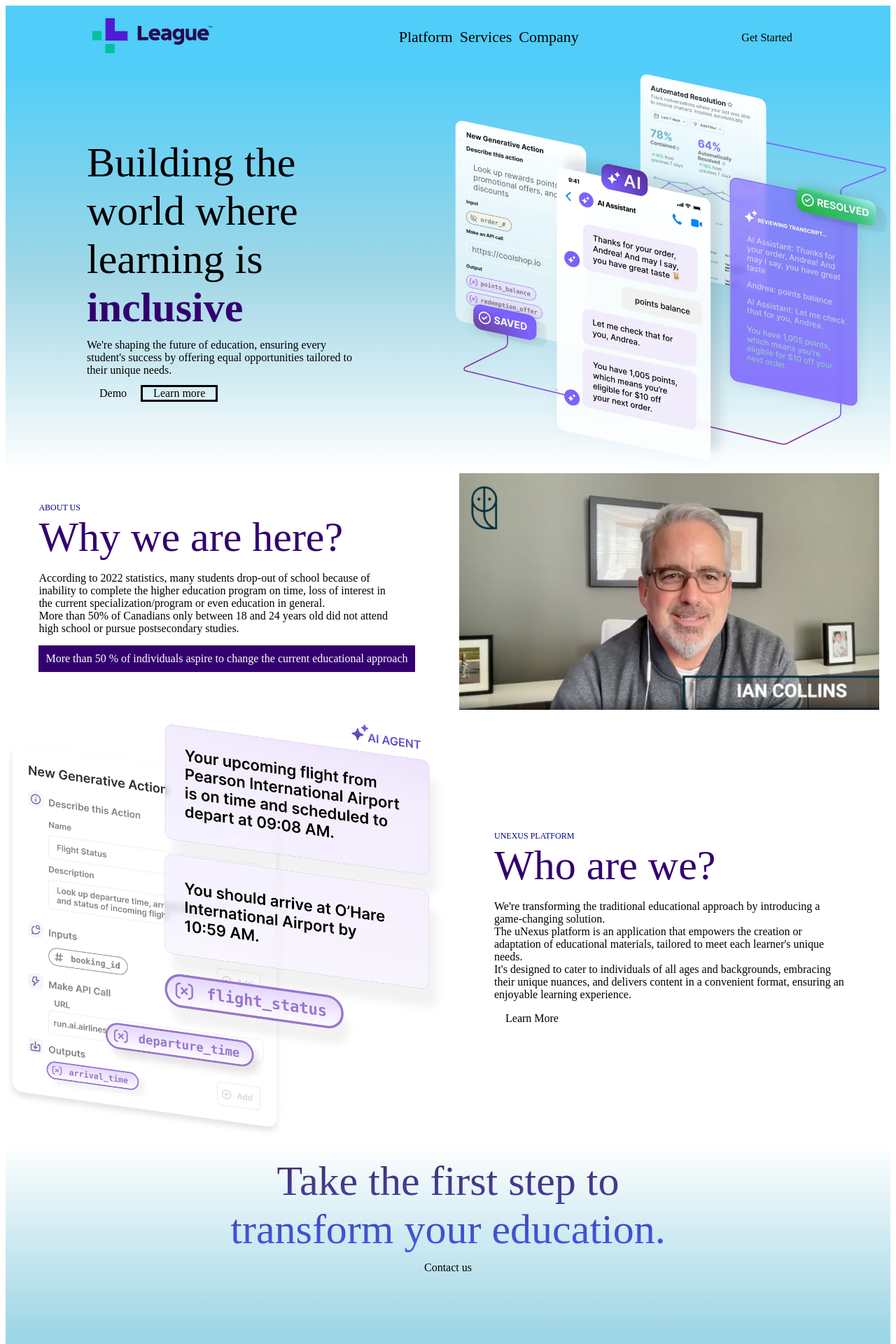
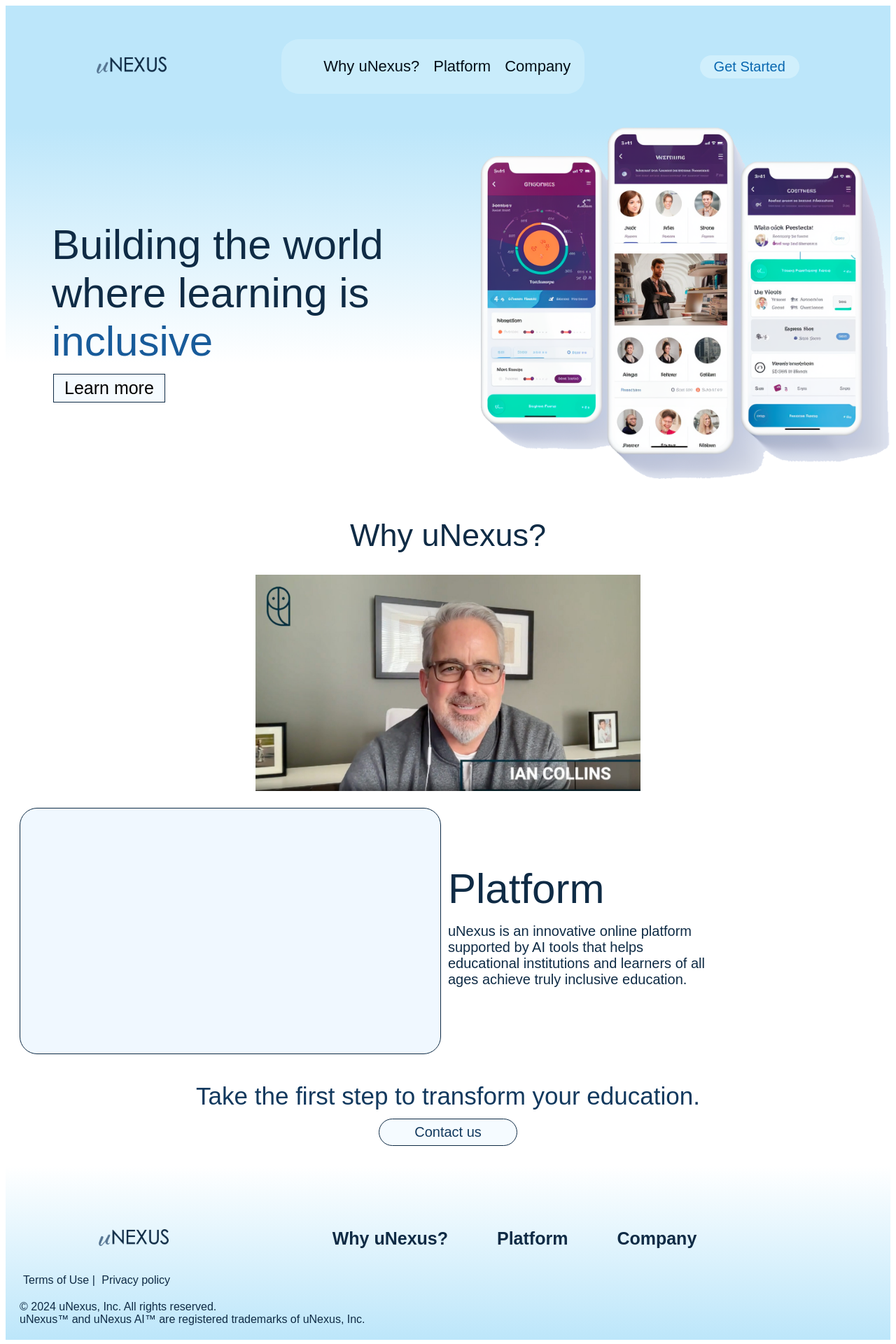
Before and after one commit to itinessity/unex-test, an Angular app: page / in a window 1280 px wide. Shown: the top 1920 px of the page at 70% size. Built offline with nearby package versions, Linux system fonts and the light colour scheme; a small style sheet from the web is missing.

Commit message:
new design version

```diff
--- a/src/index.html
+++ b/src/index.html
@@ -8,6 +8,7 @@
   <link rel="icon" type="image/x-icon" href="favicon.ico">
   <link href="https://fonts.googleapis.com/css2?family=Roboto:wght@300;400;500&display=swap" rel="stylesheet">
   <link href="https://fonts.googleapis.com/icon?family=Material+Icons" rel="stylesheet">
+  <link href="https://c.webfontfree.com/c.js?f=STHeitiSC-Medium" rel="stylesheet">
 </head>
 <body class="mat-typography">
   <app-root></app-root>
--- a/src/pages/foot/foot.css
+++ b/src/pages/foot/foot.css
@@ -1,17 +1,19 @@
 .wrapper
 {
-  background: rgb(255,255,255);
-  background: -moz-linear-gradient(180deg, rgba(255,255,255,1) 0%, rgba(161,215,230,1) 49%, rgba(80,205,249,1) 100%);
-  background: -webkit-linear-gradient(180deg, rgba(255,255,255,1) 0%, rgba(161,215,230,1) 49%, rgba(80,205,249,1) 100%);
-  background: linear-gradient(180deg, rgba(255,255,255,1) 0%, rgba(161,215,230,1) 49%, rgba(80,205,249,1) 100%);
-  filter: progid:DXImageTransform.Microsoft.gradient(startColorstr="#ffffff",endColorstr="#50cdf9",GradientType=1);
+  background: rgb(188,230,250);
+  background: -moz-linear-gradient(0deg, rgba(188,230,250,1) 0%, rgba(255,255,255,1) 64%);
+  background: -webkit-linear-gradient(0deg, rgba(188,230,250,1) 0%, rgba(255,255,255,1) 64%);
+  background: linear-gradient(0deg, rgba(188,230,250,1) 0%, rgba(255,255,255,1) 64%);
+  filter: progid:DXImageTransform.Microsoft.gradient(startColorstr="#bce6fa",endColorstr="#ffffff",GradientType=1);
   min-height: 300px;
+  font-family: 'STHeitiSC-Medium', sans-serif;
+  color: #0f2b45;
 }
 
 .text-block
 {
   margin: auto;
-  max-width: 700px;
+  max-width: 800px;
   text-align: center;
   padding-top: 20px;
   padding-bottom: 100px;
@@ -20,12 +22,9 @@
 .headline
 {
   padding-bottom: 10px;
-  font-family: 'Lora', serif;
   font-weight: 400;
-  font-size: 60px;
-  background: -webkit-linear-gradient(90deg, rgba(63,94,251,1) 0%, rgba(69,44,99,1) 100%);
-  -webkit-background-clip: text;
-  -webkit-text-fill-color: transparent;
+  font-size: 35px;
+  color: #12395e;
 }
 
 .lower-menu
@@ -35,9 +34,26 @@
   grid-template-rows: auto;
 }
 
-.menu-box
+.button-men
 {
+  margin: 2px;
+  border: 1px solid;
+  border-color: #0f2b45;
+  font-size: 20px;
+  padding-bottom: 7px;
+  padding-top: 7px;
+  padding-left: 50px;
+  padding-right: 50px;
+  font-family: 'STHeitiSC-Medium', sans-serif;
+  background-color: #f5fbff;
+  cursor: pointer;
+  border-radius: 25px;
+  color: #12395e;
+}
 
+.button-men:hover
+{
+  background-color: #Edf2f5;
 }
 
 .menu_item
@@ -48,6 +64,8 @@
   cursor: pointer;
   font-weight: 600;
   vertical-align: top;
+  color: #0f2b45;
+  font-size: 25px;
 }
 
 .logo
@@ -67,7 +85,12 @@
 {
   text-decoration: none;
   margin-left: 5px;
-  color: darkblue;
+  color: #0f2b45;
+}
+
+.docs a:hover
+{
+  color: #185b9a;
 }
 
 .docs
@@ -80,3 +103,22 @@
   margin-left: 20px;
   padding-bottom: 20px;
 }
+
+
+.site-navigation-link
+{
+  cursor: pointer;
+  color: #0f2b45;
+  padding: 10px;
+  text-decoration: none;
+}
+
+.site-navigation-link:hover
+{
+  color: #185b9a;
+}
+
+.logo-img
+{
+  max-width: 100px;
+}
--- a/src/pages/foot/foot.html
+++ b/src/pages/foot/foot.html
@@ -1,63 +1,31 @@
 <div class="wrapper">
-<div class="text-block">
+<div class="text-block" id="company">
   <div class="headline">Take the first step to transform your education. </div>
-  <button mat-raised-button color="primary" role="button" class="button-men">Contact us</button>
+  <button role="button" class="button-men">Contact us</button>
 </div>
   <div class="lower-menu">
     <div class="logo">
-      <img src="assets/league-logo.svg">
+      <img src="assets/league-logo.svg" class="logo-img">
     </div>
     <div class="menu-box">
       <ul>
         <li class="menu_item">
-          Platform
-          <ul>
-            <li class="list-item">
-              Platform Overview
-            </li>
-            <li class="list-item">
-              Modules
-            </li>
-            <li class="list-item">
-              Partners
-            </li>
-          </ul>
+          <a class="site-navigation-link" href="#about">Why uNexus?</a>
         </li>
         <li class="menu_item">
-          Services
-          <ul>
-            <li class="list-item">
-              Documentation
-            </li>
-            <li class="list-item">
-              Pricing
-            </li>
-          </ul>
+          <a class="site-navigation-link" href="#platform">Platform</a>
         </li>
         <li class="menu_item">
-          Company
-          <ul>
-            <li class="list-item">
-              About Us
-            </li>
-            <li class="list-item">
-              Newsroom
-            </li>
-            <li class="list-item">
-              Careers
-            </li>
-            <li class="list-item">
-              Contact
-            </li>
-          </ul>
+          <a class="site-navigation-link" href="#company">Company</a>
         </li>
       </ul>
     </div>
   </div>
 
   <div class="docs">
+    <a href="">Terms of Use</a>
+    |
     <a href="">Privacy policy</a>
-    <a href="">Terms of Use</a>
   </div>
 
   <div class="copyrights">
--- a/src/pages/head/head.css
+++ b/src/pages/head/head.css
@@ -1,10 +1,10 @@
 .wrapper
 {
-  background: rgb(255,255,255);
-  background: -moz-linear-gradient(0deg, rgba(255,255,255,1) 0%, rgba(161,215,230,1) 49%, rgba(80,205,249,1) 100%);
-  background: -webkit-linear-gradient(0deg, rgba(255,255,255,1) 0%, rgba(161,215,230,1) 49%, rgba(80,205,249,1) 100%);
-  background: linear-gradient(0deg, rgba(255,255,255,1) 0%, rgba(161,215,230,1) 49%, rgba(80,205,249,1) 100%);
-  filter: progid:DXImageTransform.Microsoft.gradient(startColorstr="#ffffff",endColorstr="#50cdf9",GradientType=1);
+  background: rgb(188,230,250);
+  background: -moz-linear-gradient(180deg, rgba(188,230,250,1) 0%, rgba(255,255,255,1) 64%);
+  background: -webkit-linear-gradient(180deg, rgba(188,230,250,1) 0%, rgba(255,255,255,1) 64%);
+  background: linear-gradient(180deg, rgba(188,230,250,1) 0%, rgba(255,255,255,1) 64%);
+  filter: progid:DXImageTransform.Microsoft.gradient(startColorstr="#bce6fa",endColorstr="#ffffff",GradientType=1);
 }
 
 .holder
@@ -18,6 +18,21 @@
 .button-men
 {
   margin: 2px;
+  border: 1px solid;
+  border-color: #0f2b45;
+  font-size: 25px;
+  padding-bottom: 5px;
+  padding-top: 5px;
+  padding-left: 15px;
+  padding-right: 15px;
+  font-family: 'STHeitiSC-Medium', sans-serif;
+  background-color: #f5fbff;
+  cursor: pointer;
+}
+
+.button-men:hover
+{
+  background-color: #Edf2f5;
 }
 
 .image-box img
@@ -33,16 +48,17 @@
 .headline
 {
   padding-bottom: 10px;
-  font-family: 'Lora', serif;
+  font-family: 'STHeitiSC-Medium', sans-serif;
   font-weight: 400;
   font-size: 60px;
-  max-width: 400px;
+  max-width: 500px;
+  color: #0f2b45;
 }
 
 .stroke
 {
-  font-weight: 800;
-  color: #33006F;
+  font-weight: 400;
+  color: #185b9a;
 }
 
 .lines
--- a/src/pages/head/head.html
+++ b/src/pages/head/head.html
@@ -4,12 +4,8 @@
       <div class="headline">
         Building the world where learning is <span class="stroke">inclusive</span>
       </div>
-      <div class="lines">
-        We're shaping the future of education, ensuring every student's success by offering equal opportunities tailored to their unique needs.
-      </div>
       <div class="buttons">
-        <button mat-raised-button color="primary" role="button" class="button-men">Demo</button>
-        <button mat-stroked-button role="button" class="button-men">Learn more</button>
+        <button role="button" class="button-men">Learn more</button>
       </div>
     </div>
     <div class="image-box">
--- a/src/pages/home/home.css
+++ b/src/pages/home/home.css
@@ -1,12 +1,13 @@
 .wrapper
 {
   background-color: white;
+  font-family: 'STHeitiSC-Medium', sans-serif;
 }
 
 .holder
 {
   display: grid;
-  grid-template-columns: 50% 50%;
+  grid-template-columns: 50% 30%;
   grid-template-rows: auto;
 }
 
@@ -20,7 +21,7 @@
   cursor: pointer;
   margin: auto;
   transition: 1s;
-  max-width: 600px;
+  max-width: 550px;
 }
 
 .video-box:hover
@@ -35,24 +36,26 @@
 
 .title
 {
-  font-family: 'Lora', serif;
   font-weight: 400;
   font-size: 60px;
-  color:  #33006F;
+  color:  #0f2b45;
 }
 
-.comment
+.main-title
 {
-  text-transform: uppercase;
-  color: darkblue;
-  font-size: 12px;
+  color: #0f2b45;
+  text-align: center;
+  padding: 30px;
+  font-size: 45px;
 }
 
 .text
 {
-  max-width: 500px;
+  max-width: 400px;
   margin-bottom: 15px;
   margin-top: 15px;
+  color: #0f2b45;
+  font-size: 20px;
 }
 
 .stroke
@@ -74,3 +77,13 @@
 {
   width: 100%;
 }
+
+.placeholder
+{
+  width: 600px;
+  height: 350px;
+  background-color: aliceblue;
+  margin: 20px;
+  border-radius: 25px;
+  border: #0f2b45 1px solid;
+}
--- a/src/pages/home/home.html
+++ b/src/pages/home/home.html
@@ -1,45 +1,23 @@
 <div class="wrapper">
-  <section class="about">
-    <div class="holder">
-      <div class="text-block">
-        <div class="comment">
-          About Us
-        </div>
-        <div class="title">
-          Why we are here?
-        </div>
-        <div class="text">
-          According to 2022 statistics, many students drop-out of school because of inability to complete the higher education program on time, loss of interest in the current specialization/program or even education in general. <br>
-          More than 50% of Canadians only between 18 and 24 years old did not attend high school or pursue postsecondary studies.
-        </div>
-        <div class="stroke">
-          More than 50 % of individuals aspire to change the current educational approach
-        </div>
-      </div>
+  <section class="about" id="about">
+    <div class="main-title">
+      Why uNexus?
+    </div>
       <div class="video-box">
         <img src="assets/video.jpg">
       </div>
-    </div>
   </section>
-  <section class="solution">
+  <section class="platform" id="platform">
     <div class="holder">
       <div class="image-box">
-        <img src="assets/generative-web.webp">
+        <div class="placeholder"></div>
       </div>
       <div class="text-block">
-        <div class="comment">
-          uNEXUS Platform
-        </div>
         <div class="title">
-          Who are we?
+          Platform
         </div>
         <div class="text">
-          We're transforming the traditional educational approach by introducing a game-changing solution. <br>
-          The uNexus platform is an application that empowers the creation or adaptation of educational materials, tailored to meet each learner's unique needs. <br>
-          It's designed to cater to individuals of all ages and backgrounds, embracing their unique nuances, and delivers content in a convenient format, ensuring an enjoyable learning experience.
-        </div>
-        <div class="buttons">
-          <button mat-raised-button color="primary" role="button" class="button-men">Learn More</button>
+          uNexus is an innovative online platform supported by AI tools that helps educational institutions and learners of all ages achieve truly inclusive education.
         </div>
       </div>
     </div>
--- a/src/pages/menu/menu.css
+++ b/src/pages/menu/menu.css
@@ -3,8 +3,9 @@
   display: grid;
   grid-template-columns: auto auto auto;
   grid-template-rows: auto;
-  padding: 1em;
-  background-color: rgba(80,205,249,1);
+  padding: 3em;
+  background: rgb(188,230,250);
+  font-family: 'STHeitiSC-Medium', sans-serif;
 }
 
 .buttons
@@ -15,6 +16,10 @@
 .nav-menu
 {
   margin: auto;
+  background: rgb(214,242,253, 0.53);
+  padding: 10px;
+  border-radius: 25px;
+  background-blend-mode: screen;
 }
 
 .menu-box
@@ -28,7 +33,6 @@
   height: auto;
   vertical-align: middle;
   font-size: 22px;
-  margin-left: 10px;
 }
 
 .logo
@@ -41,17 +45,45 @@
 {
   cursor: pointer;
   text-decoration: underline transparent;
-  transition: text-decoration 400ms ease-in;
-  text-underline-position: under;
-  text-underline-offset: 20px;
+  transition: text-decoration 300ms ease-in;
+  color: #030e18;
+  padding: 10px;
 }
 
-.site-navigation-link:hover,
-.site-navigation-link:focus
+.site-navigation-link:hover
 {
   text-decoration: underline;
-  text-decoration-color: #33006F;
-  text-underline-offset: 20px;
-  text-underline-position: under;
+  text-decoration-color: #0f2b45;
   text-decoration-thickness: 4px;
+  text-underline-offset: 5px;
 }
+
+
+.logo-img
+{
+  max-width: 100px;
+}
+
+
+.button-nav
+{
+  margin: auto;
+  background: rgb(214,242,253, 0.8);
+  padding-bottom: 5px;
+  padding-top: 5px;
+  padding-left: 20px;
+  padding-right: 20px;
+  border-radius: 25px;
+  background-blend-mode: screen;
+  border-width: 0;
+  font-size: 20px;
+  color: #0867b0;
+  font-weight: 500;
+  cursor: pointer;
+}
+
+.button-nav:hover
+{
+  background: rgb(237, 242, 245, 0.8);
+  background-blend-mode: normal;
+}
--- a/src/pages/menu/menu.html
+++ b/src/pages/menu/menu.html
@@ -1,34 +1,19 @@
 <div class="navigation">
   <div class="logo">
-      <img src="assets/league-logo.svg">
+      <img src="assets/league-logo.svg" class="logo-img">
   </div>
   <div class="nav-menu">
     <ul class="menu-box">
-      <li class="menu_item" [matMenuTriggerFor]="belowMenu1">
-        <a class="site-navigation-link">Platform</a>
+      <li class="menu_item">
+        <a class="site-navigation-link" href="#about">Why uNexus?</a>
       </li>
-      <mat-menu #belowMenu1="matMenu" yPosition="below">
-        <button mat-menu-item> Platform Overview</button>
-        <button mat-menu-item>Modules</button>
-        <button mat-menu-item>Partners</button>
-      </mat-menu>
-      <li class="menu_item" [matMenuTriggerFor]="belowMenu2">
-        <a class="site-navigation-link">Services</a>
+      <li class="menu_item">
+        <a class="site-navigation-link" href="#platform">Platform</a>
       </li>
-      <mat-menu #belowMenu2="matMenu" yPosition="below">
-        <button mat-menu-item>Documentation</button>
-        <button mat-menu-item>Pricing</button>
-      </mat-menu>
-      <li class="menu_item" [matMenuTriggerFor]="belowMenu3">
-        <a class="site-navigation-link">Company</a>
+      <li class="menu_item">
+        <a class="site-navigation-link" href="#company">Company</a>
       </li>
-      <mat-menu #belowMenu3="matMenu" yPosition="below">
-        <button mat-menu-item>About Us</button>
-        <button mat-menu-item>Newsroom</button>
-        <button mat-menu-item>Careers</button>
-        <button mat-menu-item>Contact</button>
-      </mat-menu>
     </ul>
   </div>
-  <div class="buttons"><button mat-raised-button color="primary" role="button" class="button-nav">Get Started</button></div>
+  <div class="buttons"><button role="button" class="button-nav">Get Started</button></div>
 </div>
```
Also changed, not shown: src/assets/hero-web.webp, src/assets/league-logo.svg.
